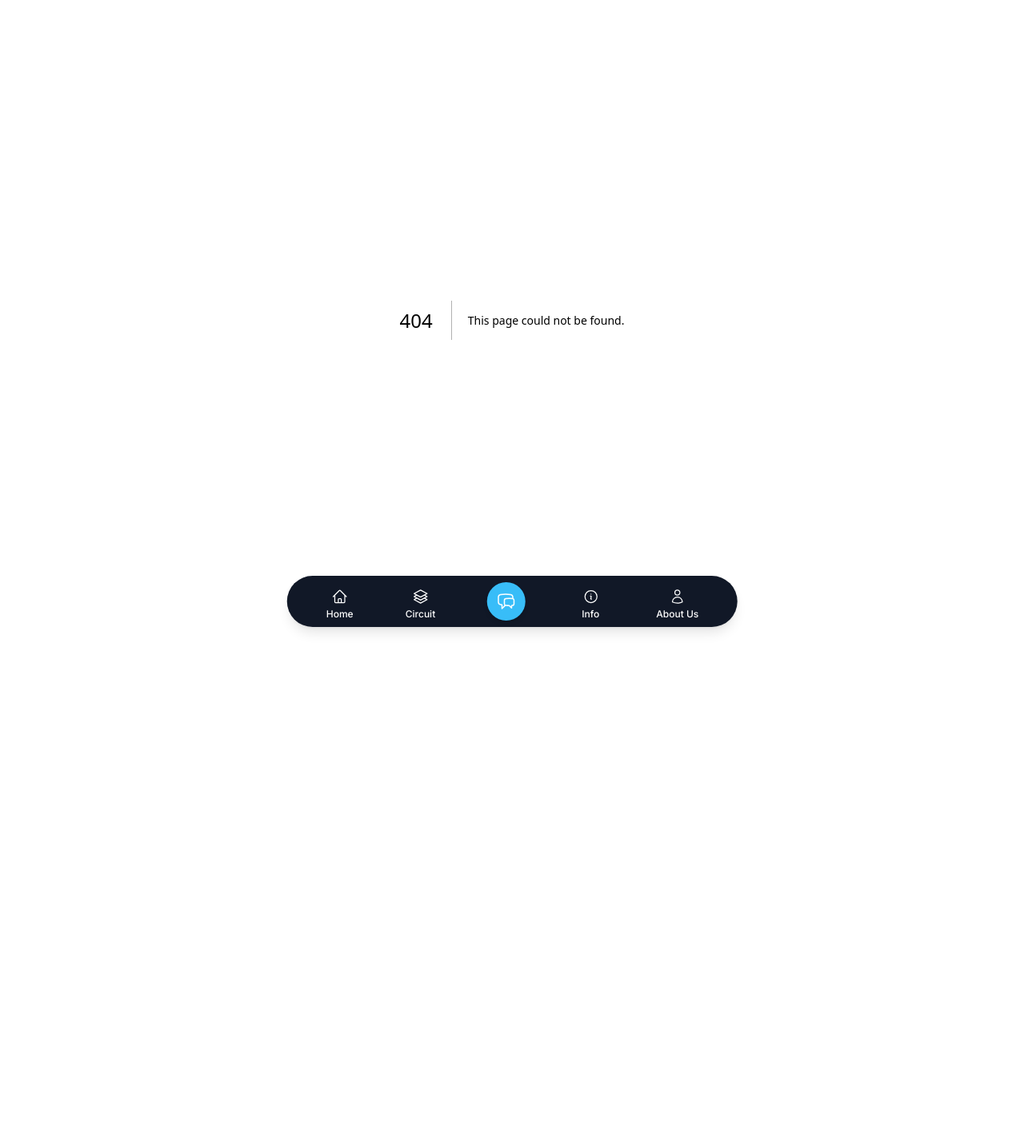
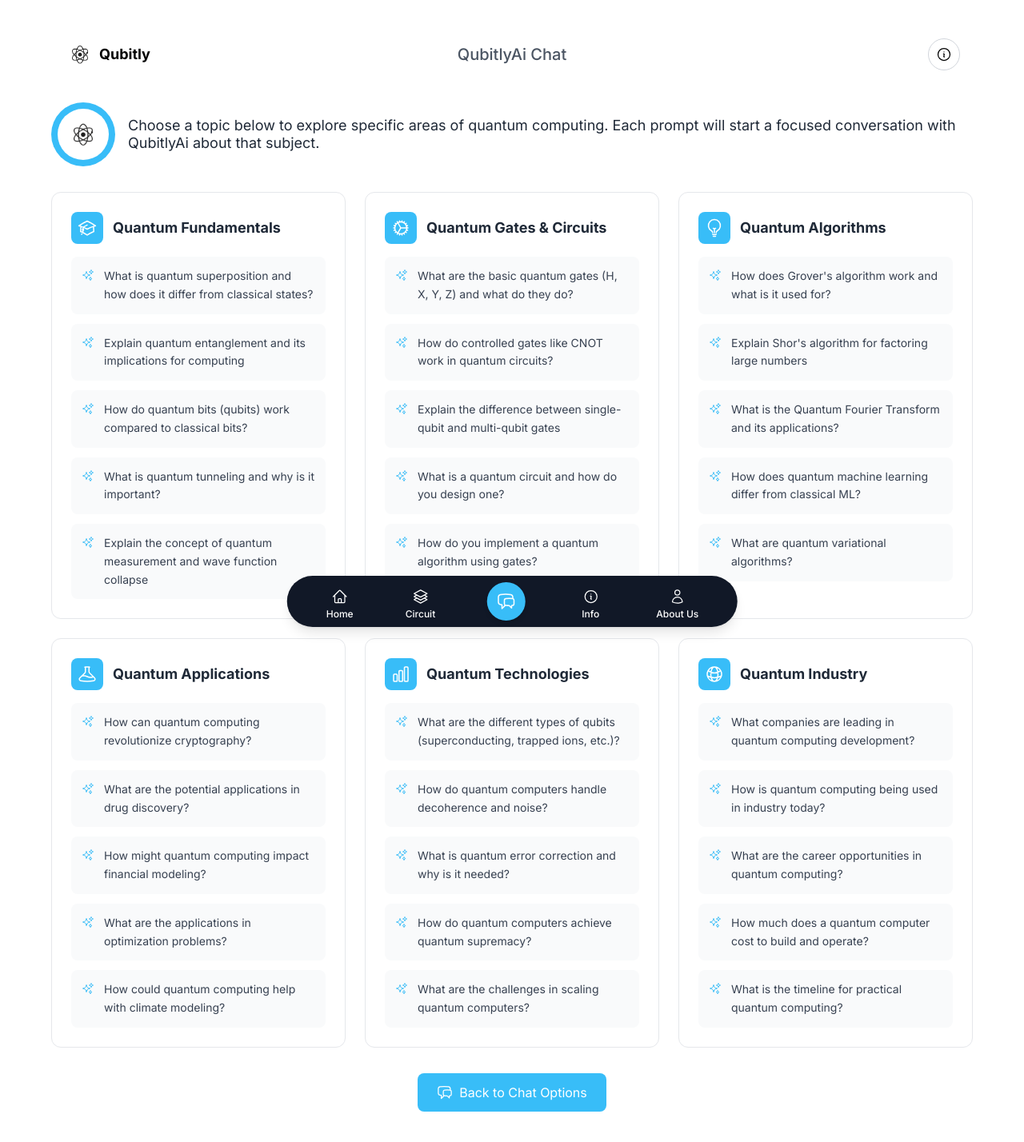
Before and after one commit to I2S9/quantum-circuit-simulator, a Next.js app: page /chat/prompts in a window 1280 px wide. Before the commit this address had no page. Shown: the top 1428 px of the page at 80% size. Before the commit the page ends 896 px from the top, so only its background shows below. Built offline with nearby package versions, Linux system fonts and the light colour scheme.

Commit message:
Enhance ChatPage with navigation to suggested prompts

```diff
--- a/src/app/chat/page.tsx
+++ b/src/app/chat/page.tsx
@@ -95,7 +95,10 @@
             </button>
 
             {/* Suggested Prompts Button */}
-            <button className="bg-white border border-gray-300 rounded-3xl p-4 cursor-pointer flex-1">
+            <button
+              className="bg-white border border-gray-300 rounded-3xl p-4 cursor-pointer flex-1"
+              onClick={() => router.push('/chat/prompts')}
+            >
               <div className="flex items-center space-x-4">
                 <div className="w-12 h-12 bg-sky-400 rounded-lg flex items-center justify-center flex-shrink-0">
                   <SparklesIcon className="w-6 h-6 text-white" />
--- /dev/null
+++ b/src/app/chat/prompts/page.tsx
@@ -0,0 +1,206 @@
+'use client';
+
+import Image from 'next/image';
+import {
+  PaperAirplaneIcon,
+  InformationCircleIcon,
+  ChatBubbleLeftRightIcon,
+  SparklesIcon,
+  LightBulbIcon,
+  AcademicCapIcon,
+  BeakerIcon,
+  CogIcon,
+  ChartBarIcon,
+  GlobeAltIcon
+} from '@heroicons/react/24/outline';
+import { useRouter } from 'next/navigation';
+
+export default function PromptsPage() {
+  const router = useRouter();
+
+  const promptCategories = [
+    {
+      title: "Quantum Fundamentals",
+      icon: AcademicCapIcon,
+      color: "bg-sky-400",
+      prompts: [
+        "What is quantum superposition and how does it differ from classical states?",
+        "Explain quantum entanglement and its implications for computing",
+        "How do quantum bits (qubits) work compared to classical bits?",
+        "What is quantum tunneling and why is it important?",
+        "Explain the concept of quantum measurement and wave function collapse"
+      ]
+    },
+    {
+      title: "Quantum Gates & Circuits",
+      icon: CogIcon,
+      color: "bg-sky-400",
+      prompts: [
+        "What are the basic quantum gates (H, X, Y, Z) and what do they do?",
+        "How do controlled gates like CNOT work in quantum circuits?",
+        "Explain the difference between single-qubit and multi-qubit gates",
+        "What is a quantum circuit and how do you design one?",
+        "How do you implement a quantum algorithm using gates?"
+      ]
+    },
+    {
+      title: "Quantum Algorithms",
+      icon: LightBulbIcon,
+      color: "bg-sky-400",
+      prompts: [
+        "How does Grover's algorithm work and what is it used for?",
+        "Explain Shor's algorithm for factoring large numbers",
+        "What is the Quantum Fourier Transform and its applications?",
+        "How does quantum machine learning differ from classical ML?",
+        "What are quantum variational algorithms?"
+      ]
+    },
+    {
+      title: "Quantum Applications",
+      icon: BeakerIcon,
+      color: "bg-sky-400",
+      prompts: [
+        "How can quantum computing revolutionize cryptography?",
+        "What are the potential applications in drug discovery?",
+        "How might quantum computing impact financial modeling?",
+        "What are the applications in optimization problems?",
+        "How could quantum computing help with climate modeling?"
+      ]
+    },
+    {
+      title: "Quantum Technologies",
+      icon: ChartBarIcon,
+      color: "bg-sky-400",
+      prompts: [
+        "What are the different types of qubits (superconducting, trapped ions, etc.)?",
+        "How do quantum computers handle decoherence and noise?",
+        "What is quantum error correction and why is it needed?",
+        "How do quantum computers achieve quantum supremacy?",
+        "What are the challenges in scaling quantum computers?"
+      ]
+    },
+    {
+      title: "Quantum Industry",
+      icon: GlobeAltIcon,
+      color: "bg-sky-400",
+      prompts: [
+        "What companies are leading in quantum computing development?",
+        "How is quantum computing being used in industry today?",
+        "What are the career opportunities in quantum computing?",
+        "How much does a quantum computer cost to build and operate?",
+        "What is the timeline for practical quantum computing?"
+      ]
+    }
+  ];
+
+  const handlePromptClick = (prompt: string) => {
+    // Navigate to chat with the selected prompt
+    router.push(`/chat?prompt=${encodeURIComponent(prompt)}`);
+  };
+
+  return (
+    <div className="min-h-screen bg-white p-8">
+      <div className="max-w-6xl mx-auto">
+        {/* Header */}
+        <div className="bg-white rounded-lg p-4 mb-6">
+          <div className="flex items-center justify-between relative">
+            {/* Logo and Qubitly - Left */}
+            <button
+              className="flex items-center space-x-1 cursor-pointer hover:opacity-80 transition-opacity"
+              onClick={() => router.push('/')}
+            >
+              <Image
+                src="/logo.png"
+                alt="Qubitly Logo"
+                width={40}
+                height={40}
+              />
+              <span className="font-bold text-lg text-black">Qubitly</span>
+            </button>
+
+            {/* Page Title - Center */}
+            <div className="absolute left-1/2 transform -translate-x-1/2">
+              <h1 className="text-xl font-medium text-gray-600">QubitlyAi Chat</h1>
+            </div>
+
+            {/* Info button - Right */}
+            <button
+              className="w-10 h-10 border border-gray-300 rounded-full flex items-center justify-center hover:bg-gray-50 transition-colors cursor-pointer"
+              onClick={() => router.push('/info')}
+            >
+              <InformationCircleIcon className="w-5 h-5 text-black" />
+            </button>
+          </div>
+        </div>
+
+        {/* Welcome Message */}
+        <div className="flex items-center space-x-4 mb-8">
+          {/* Avatar */}
+          <div className="w-20 h-20 bg-sky-400 rounded-full flex items-center justify-center flex-shrink-0">
+            <div className="w-16 h-16 bg-white rounded-full flex items-center justify-center">
+              <Image
+                src="/logo.png"
+                alt="Qubitly Logo"
+                width={48}
+                height={48}
+                className="rounded-full"
+              />
+            </div>
+          </div>
+
+          {/* Message */}
+          <div className="flex-1">
+            <p className="text-gray-800 text-lg leading-tight font-sans">
+              Choose a topic below to explore specific areas of quantum computing.
+              Each prompt will start a focused conversation with QubitlyAi about that subject.
+            </p>
+          </div>
+        </div>
+
+        {/* Prompt Categories Grid */}
+        <div className="grid grid-cols-1 md:grid-cols-2 lg:grid-cols-3 gap-6">
+          {promptCategories.map((category, index) => (
+            <div key={index} className="bg-white border border-gray-200 rounded-xl p-6 hover:shadow-lg transition-all duration-300">
+              {/* Category Header */}
+              <div className="flex items-center space-x-3 mb-4">
+                <div className={`w-10 h-10 ${category.color} rounded-lg flex items-center justify-center`}>
+                  <category.icon className="w-6 h-6 text-white" />
+                </div>
+                <h3 className="font-bold text-gray-800 text-lg">{category.title}</h3>
+              </div>
+
+              {/* Prompts List */}
+              <div className="space-y-3">
+                {category.prompts.map((prompt, promptIndex) => (
+                  <button
+                    key={promptIndex}
+                    onClick={() => handlePromptClick(prompt)}
+                    className="w-full text-left p-3 bg-gray-50 rounded-lg hover:bg-sky-50 hover:border-sky-200 border border-transparent transition-all duration-200 group"
+                  >
+                    <div className="flex items-start space-x-3">
+                      <SparklesIcon className="w-4 h-4 text-sky-400 mt-0.5 flex-shrink-0" />
+                      <p className="text-sm text-gray-700 group-hover:text-gray-900 leading-relaxed">
+                        {prompt}
+                      </p>
+                    </div>
+                  </button>
+                ))}
+              </div>
+            </div>
+          ))}
+        </div>
+
+        {/* Back to Chat Options */}
+        <div className="mt-8 text-center">
+          <button
+            onClick={() => router.push('/chat')}
+            className="inline-flex items-center space-x-2 px-6 py-3 bg-sky-400 text-white rounded-lg hover:bg-sky-500 transition-colors"
+          >
+            <ChatBubbleLeftRightIcon className="w-5 h-5" />
+            <span>Back to Chat Options</span>
+          </button>
+        </div>
+      </div>
+    </div>
+  );
+}
--- a/src/app/circuit/page.tsx
+++ b/src/app/circuit/page.tsx
@@ -257,15 +257,10 @@
         {/* Main Circuit Interface */}
         <div className="grid grid-cols-12 gap-6 mb-6">
           {/* Left Panel: Gates */}
-          <div className="bg-white border border-gray-200 rounded-lg shadow-sm col-span-3 gates-panel">
+          <div className="bg-white border border-gray-200 rounded-lg shadow-sm col-span-2 gates-panel">
             {/* Gates Header */}
-            <div className="flex items-center justify-between p-4 border-b border-gray-200 bg-white">
-              <ChevronLeftIcon className="w-4 h-4 text-gray-600" />
+            <div className="flex items-center justify-center p-4 border-b border-gray-200 bg-white">
               <h2 className="font-semibold text-gray-800">Quantum Gates</h2>
-              <div className="flex items-center space-x-2">
-                <Squares2X2Icon className="w-4 h-4 text-gray-600" />
-                <InformationCircleIcon className="w-4 h-4 text-gray-600" />
-              </div>
             </div>
 
             {/* Gates Grid */}
@@ -290,7 +285,7 @@
           </div>
 
           {/* Middle Panel: Quantum Circuit */}
-          <div className="bg-white border border-gray-200 rounded-lg shadow-sm col-span-6 circuit-area">
+          <div className="bg-white border border-gray-200 rounded-lg shadow-sm col-span-7 circuit-area">
             {/* Circuit Header */}
             <div className="flex items-center justify-between p-4 border-b border-gray-200">
               <h2 className="font-semibold text-gray-800">Quantum Circuit</h2>
```
